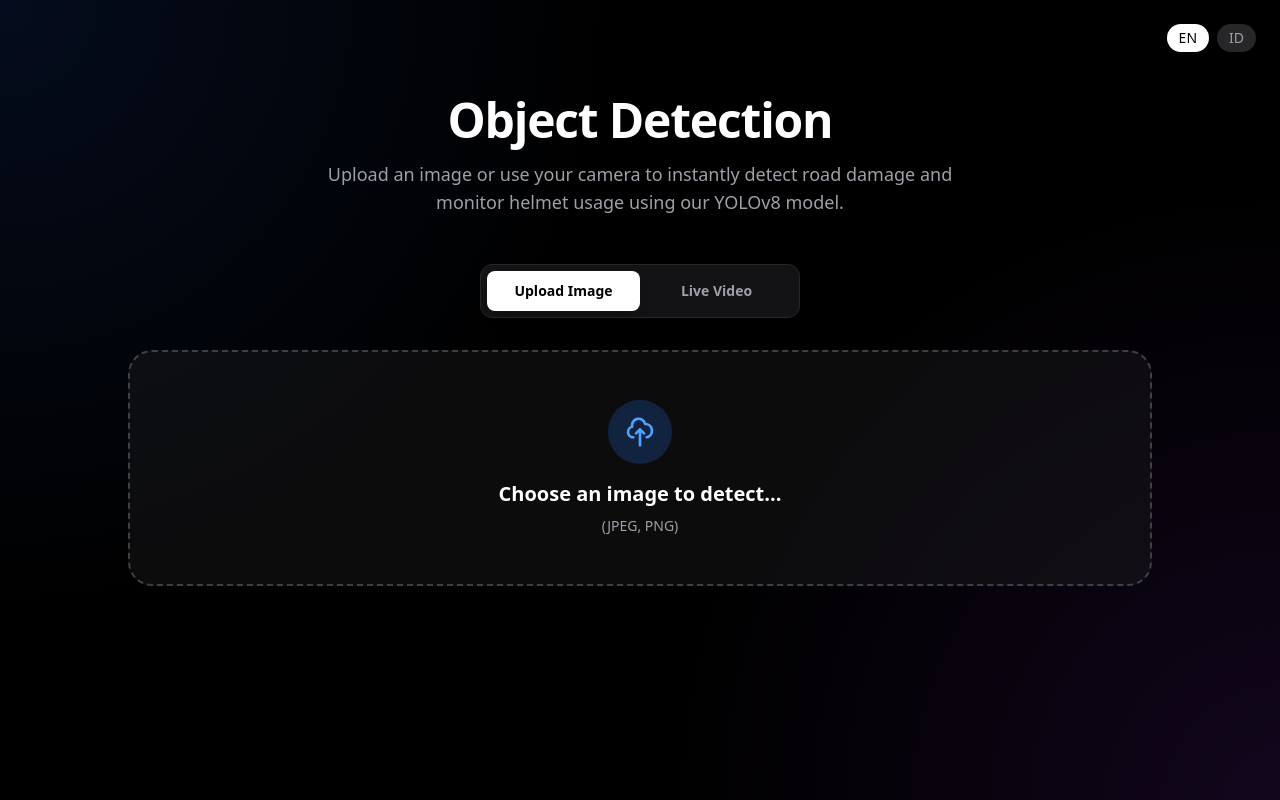
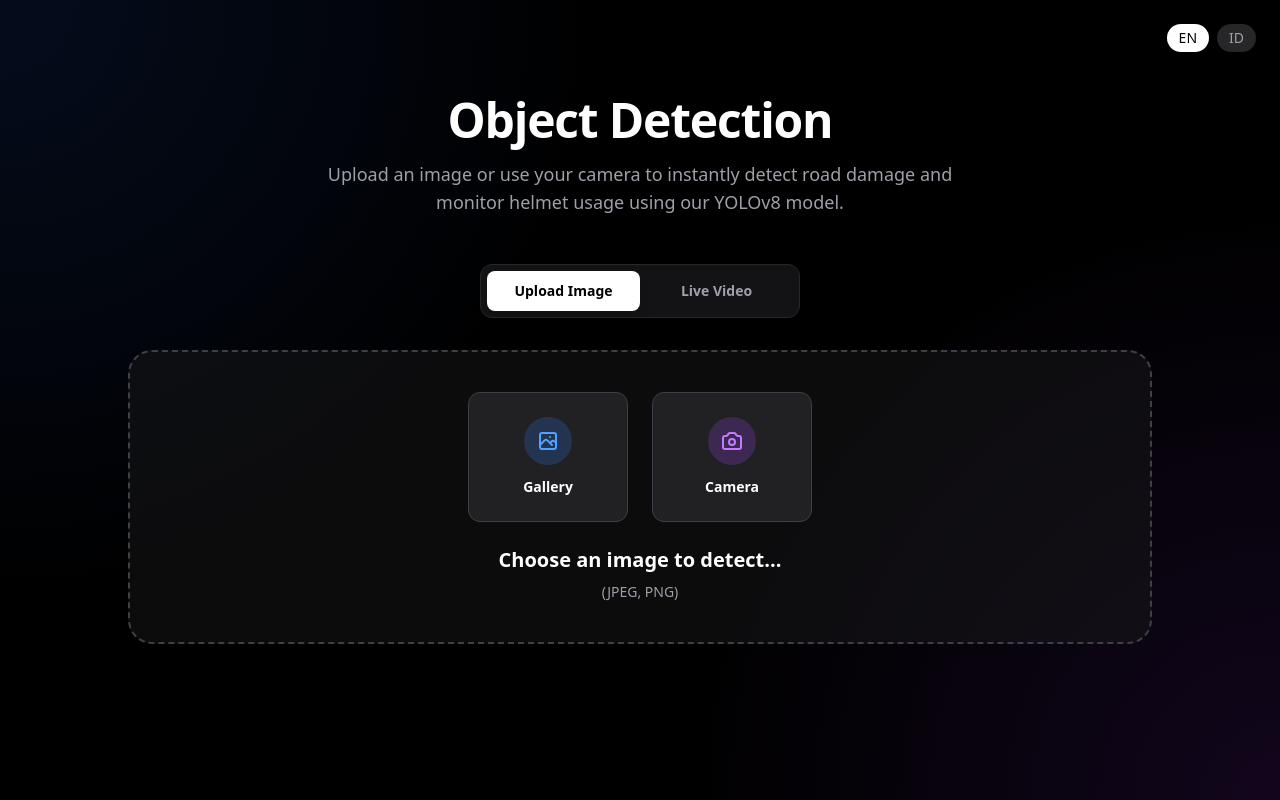
Before and after one commit to rakhamaulanaeclone/safestreet-vision, a Next.js app in the folder frontend/: page /detect in a window 1280 px wide. Built offline with nearby package versions, Linux system fonts and the light colour scheme.

Commit message:
fix: make language switcher absolute and provide dual buttons for gallery/camera upload

```diff
--- a/frontend/src/components/Detector.tsx
+++ b/frontend/src/components/Detector.tsx
@@ -77,6 +77,7 @@ export default function Detector() {
   const [result, setResult] = useState<PredictionResponse | null>(null);
   const [error, setError] = useState<string | null>(null);
   const fileInputRef = useRef<HTMLInputElement>(null);
+  const cameraInputRef = useRef<HTMLInputElement>(null);
 
   // Camera State
   const videoRef = useRef<HTMLVideoElement>(null);
@@ -473,8 +474,7 @@ export default function Detector() {
       {activeTab === "image" && (
         <div className="space-y-6 md:space-y-8 animate-in fade-in slide-in-from-bottom-4 duration-500">
           <div
-            className="relative flex flex-col items-center justify-center p-8 md:p-12 border-2 border-dashed border-zinc-700 rounded-2xl md:rounded-3xl bg-zinc-900/50 hover:bg-zinc-900/80 transition-colors cursor-pointer group"
-            onClick={() => fileInputRef.current?.click()}
+            className="relative flex flex-col items-center justify-center p-6 md:p-10 border-2 border-dashed border-zinc-700 rounded-2xl md:rounded-3xl bg-zinc-900/50 hover:bg-zinc-900/80 transition-colors group"
           >
             <input
               type="file"
@@ -483,11 +483,42 @@ export default function Detector() {
               accept="image/*"
               onChange={handleFileChange}
             />
-            <div className="h-12 w-12 md:h-16 md:w-16 rounded-full bg-blue-500/20 flex items-center justify-center text-blue-400 mb-3 md:mb-4 group-hover:scale-110 transition-transform">
-              <svg className="w-6 h-6 md:w-8 md:h-8" fill="none" viewBox="0 0 24 24" stroke="currentColor">
-                <path strokeLinecap="round" strokeLinejoin="round" strokeWidth={2} d="M7 16a4 4 0 01-.88-7.903A5 5 0 1115.9 6L16 6a5 5 0 011 9.9M15 13l-3-3m0 0l-3 3m3-3v12" />
-              </svg>
+            <input
+              type="file"
+              ref={cameraInputRef}
+              className="hidden"
+              accept="image/*"
+              capture="environment"
+              onChange={handleFileChange}
+            />
+
+            <div className="flex gap-4 md:gap-6 mb-4 md:mb-6 w-full justify-center">
+              <button
+                onClick={() => fileInputRef.current?.click()}
+                className="flex flex-col items-center gap-2 md:gap-3 p-4 md:p-6 rounded-xl bg-zinc-800/80 hover:bg-zinc-700 transition-colors border border-zinc-700 hover:border-zinc-500 w-32 md:w-40"
+              >
+                <div className="h-10 w-10 md:h-12 md:w-12 rounded-full bg-blue-500/20 flex items-center justify-center text-blue-400 group-hover:scale-110 transition-transform">
+                  <svg className="w-5 h-5 md:w-6 md:h-6" fill="none" viewBox="0 0 24 24" stroke="currentColor">
+                    <path strokeLinecap="round" strokeLinejoin="round" strokeWidth={2} d="M4 16l4.586-4.586a2 2 0 012.828 0L16 16m-2-2l1.586-1.586a2 2 0 012.828 0L20 14m-6-6h.01M6 20h12a2 2 0 002-2V6a2 2 0 00-2-2H6a2 2 0 00-2 2v12a2 2 0 002 2z" />
+                  </svg>
+                </div>
+                <span className="text-sm font-semibold text-white">Gallery</span>
+              </button>
+
+              <button
+                onClick={() => cameraInputRef.current?.click()}
+                className="flex flex-col items-center gap-2 md:gap-3 p-4 md:p-6 rounded-xl bg-zinc-800/80 hover:bg-zinc-700 transition-colors border border-zinc-700 hover:border-zinc-500 w-32 md:w-40"
+              >
+                <div className="h-10 w-10 md:h-12 md:w-12 rounded-full bg-purple-500/20 flex items-center justify-center text-purple-400 group-hover:scale-110 transition-transform">
+                  <svg className="w-5 h-5 md:w-6 md:h-6" fill="none" viewBox="0 0 24 24" stroke="currentColor">
+                    <path strokeLinecap="round" strokeLinejoin="round" strokeWidth={2} d="M3 9a2 2 0 012-2h.93a2 2 0 001.664-.89l.812-1.22A2 2 0 0110.07 4h3.86a2 2 0 011.664.89l.812 1.22A2 2 0 0018.07 7H19a2 2 0 012 2v9a2 2 0 01-2 2H5a2 2 0 01-2-2V9z" />
+                    <path strokeLinecap="round" strokeLinejoin="round" strokeWidth={2} d="M15 13a3 3 0 11-6 0 3 3 0 016 0z" />
+                  </svg>
+                </div>
+                <span className="text-sm font-semibold text-white">Camera</span>
+              </button>
             </div>
+
             <h3 className="text-lg md:text-xl font-semibold text-white mb-1 md:mb-2 text-center">{t("detect.chooseImage")}</h3>
             <p className="text-xs md:text-sm text-zinc-400 text-center">(JPEG, PNG)</p>
           </div>
--- a/frontend/src/components/LanguageSwitcher.tsx
+++ b/frontend/src/components/LanguageSwitcher.tsx
@@ -6,7 +6,7 @@ export default function LanguageSwitcher() {
   const { language, setLanguage } = useLanguage();
 
   return (
-    <div className="fixed top-6 right-6 z-50 flex space-x-2">
+    <div className="absolute top-6 right-6 z-50 flex space-x-2">
       <button
         onClick={() => setLanguage("en")}
         className={`px-3 py-1 text-sm font-medium rounded-full transition-colors ${
```
